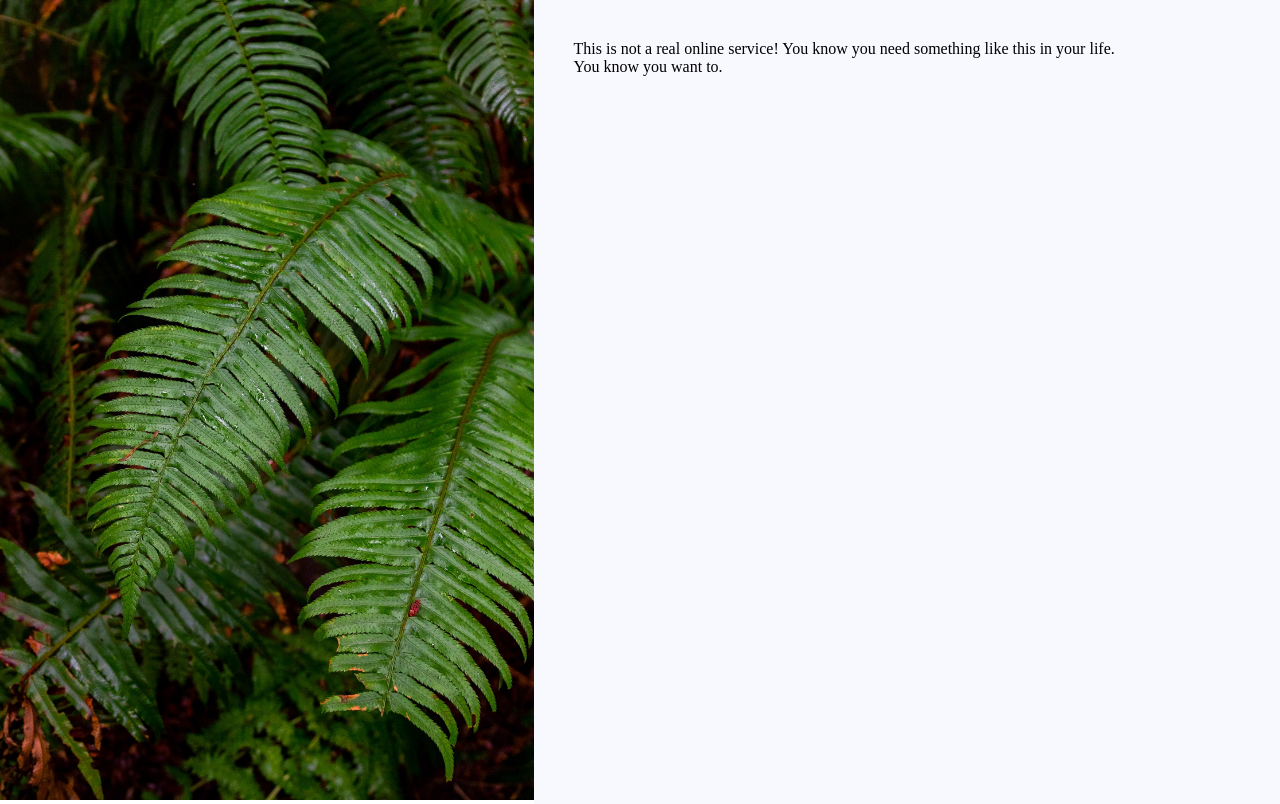
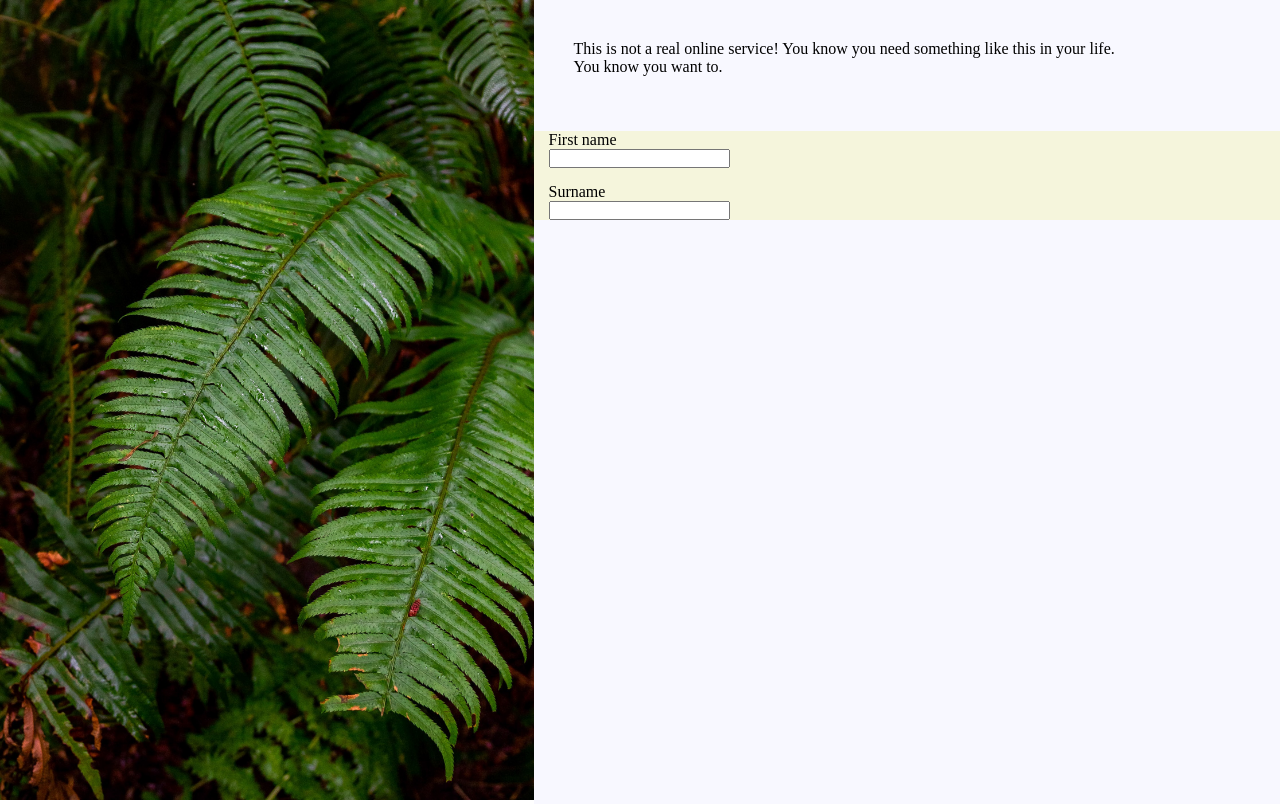
Before and after one commit to PepaHrebec/sign-up-form, a plain HTML site: page index.html in a window 1280 px wide. Drawn offline with Linux system fonts and the light colour scheme.

Commit message:
Add 2 form inputs

```diff
--- a/index.html
+++ b/index.html
@@ -17,8 +17,22 @@
             <img class="fern" src="./pics/fern.jpg" alt="Photo of a fern">
         </div>
         <div class="right">
-            </p>This is not a real online service! You know you need something like this in your life.</p>
-            </p>You know you want to.</p>
+            <div class="top">
+                </p>This is not a real online service! You know you need something like this in your life.</p>
+                </p>You know you want to.</p>
+            </div>
+            <div class="center">
+                <form action="#">
+                    <div class="form-inp">
+                        <label for="first-name">First name</label>
+                        <input type="text" name="first-name" id="first-name">
+                    </div>
+                    <div class="form-inp">
+                        <label for="surname">Surname</label>
+                        <input type="text" name="surname" id="surname">
+                    </div>
+                </form>
+            </div>
         </div>
     </div>
 </body>
--- a/styles.css
+++ b/styles.css
@@ -15,8 +15,27 @@
 .left {
     flex: 1;
 }
+
 .right {
+    display: flex;
+    flex-direction: column;
     flex: 2;
     background-color: ghostwhite;
+}
+
+.top {
     padding: 40px;
 }
+
+form {
+    display: block;
+    background-color: beige;
+}
+
+label {
+    display: block;
+}
+
+.form-inp {
+    margin: 15px;
+}
```
